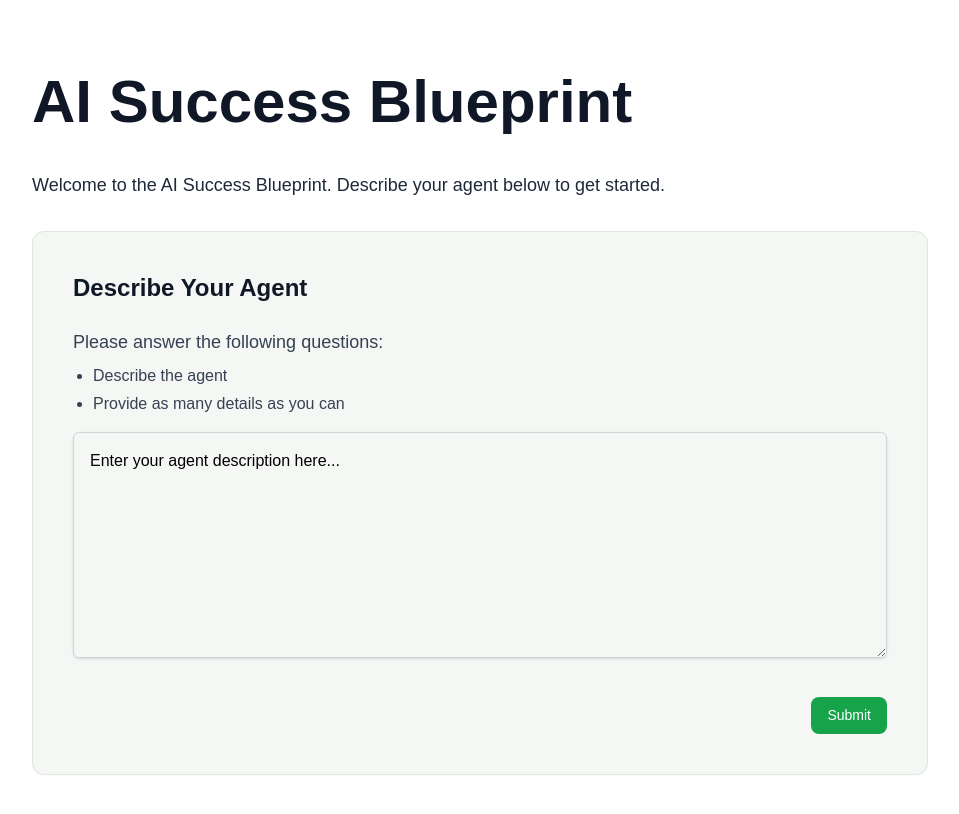
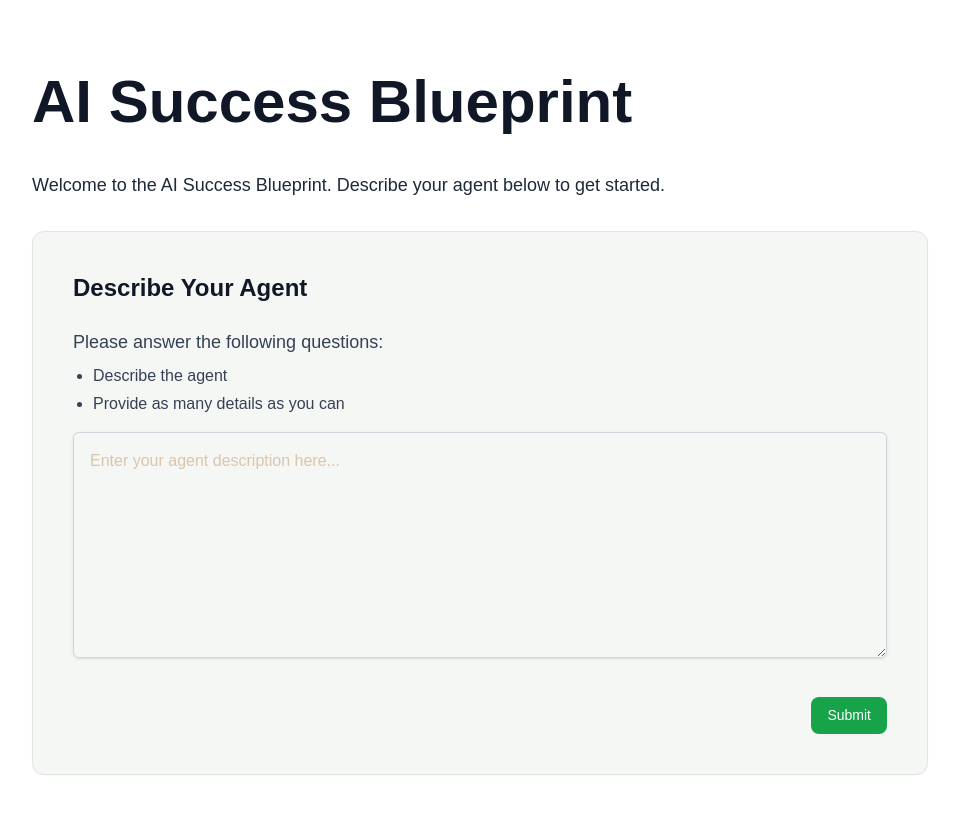
Before and after one commit to robertkenner1/agent-architect-tool, a Next.js app: page /ai-success-blueprint in a window 1280 px wide. Shown: the top 814 px of the page, without its empty margins (56-1015 px from the left). Built offline with nearby package versions, Linux system fonts and the light colour scheme.

Commit message:
Fix: preserve brownish placeholder text color, only make entered text black

```diff
--- a/src/app/globals.css
+++ b/src/app/globals.css
@@ -189,16 +189,12 @@ body {
   animation-delay: 0.5s;
 }
 
-/* Force black text in all text inputs */
-.force-black-text {
-  color: #000000 !important;
-  -webkit-text-fill-color: #000000 !important;
-}
-
-/* Ensure entered text is always black, not placeholder */
+/* Force black text ONLY for entered text, preserve placeholder color */
 textarea.force-black-text {
   color: #000000 !important;
   -webkit-text-fill-color: #000000 !important;
+  background-clip: border-box !important;
+  -webkit-background-clip: border-box !important;
 }
 
 textarea.force-black-text:focus {
@@ -206,13 +202,10 @@ textarea.force-black-text:focus {
   -webkit-text-fill-color: #000000 !important;
 }
 
-/* Override any webkit background-clip that might affect text visibility */
-textarea.force-black-text,
-textarea.force-black-text:focus,
-textarea.force-black-text:active {
-  background-clip: border-box !important;
-  -webkit-background-clip: border-box !important;
-  -webkit-text-fill-color: #000000 !important;
+/* Keep placeholder text in its original brownish color */
+textarea.force-black-text::placeholder {
+  color: rgba(185, 122, 60, 0.4) !important;
+  -webkit-text-fill-color: rgba(185, 122, 60, 0.4) !important;
 }
 
 /* Scrollbar hide/show on hover */
```
